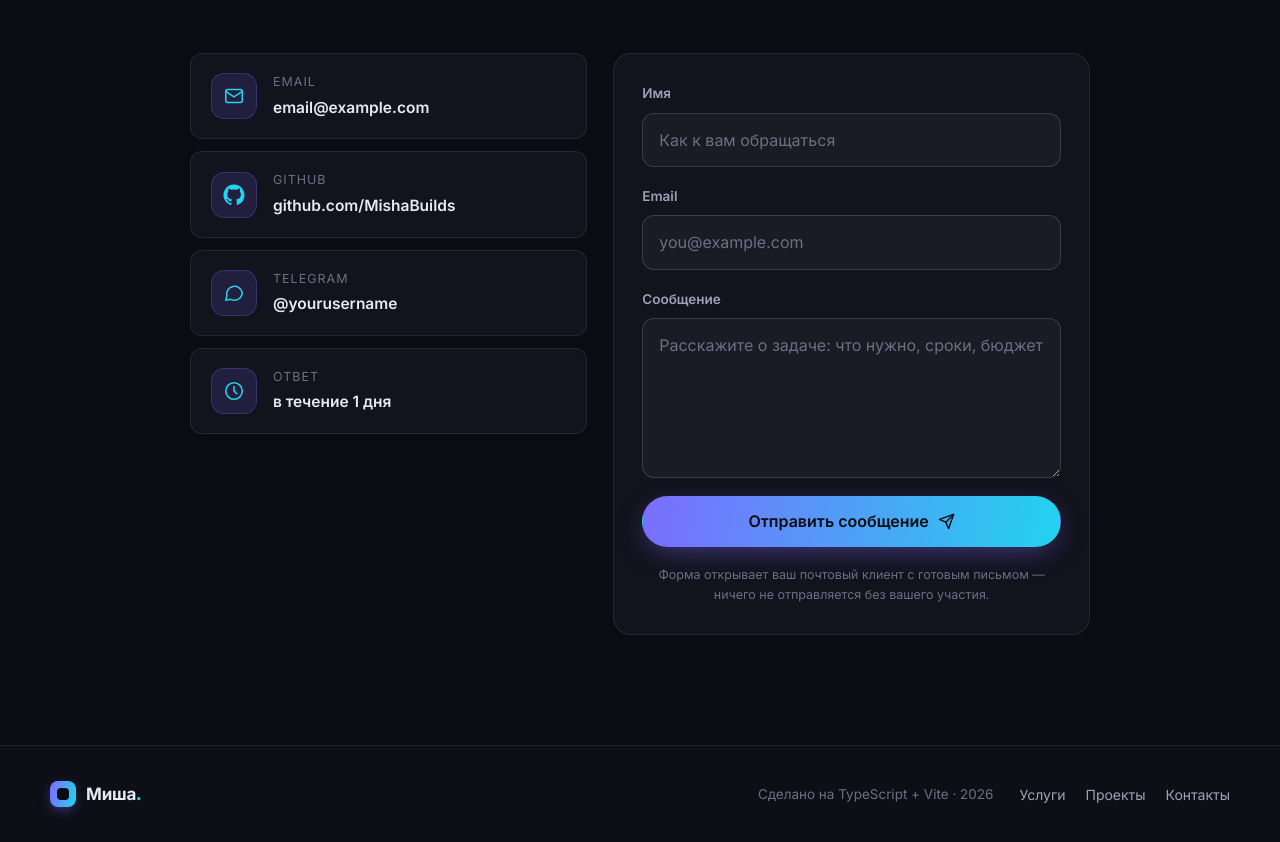
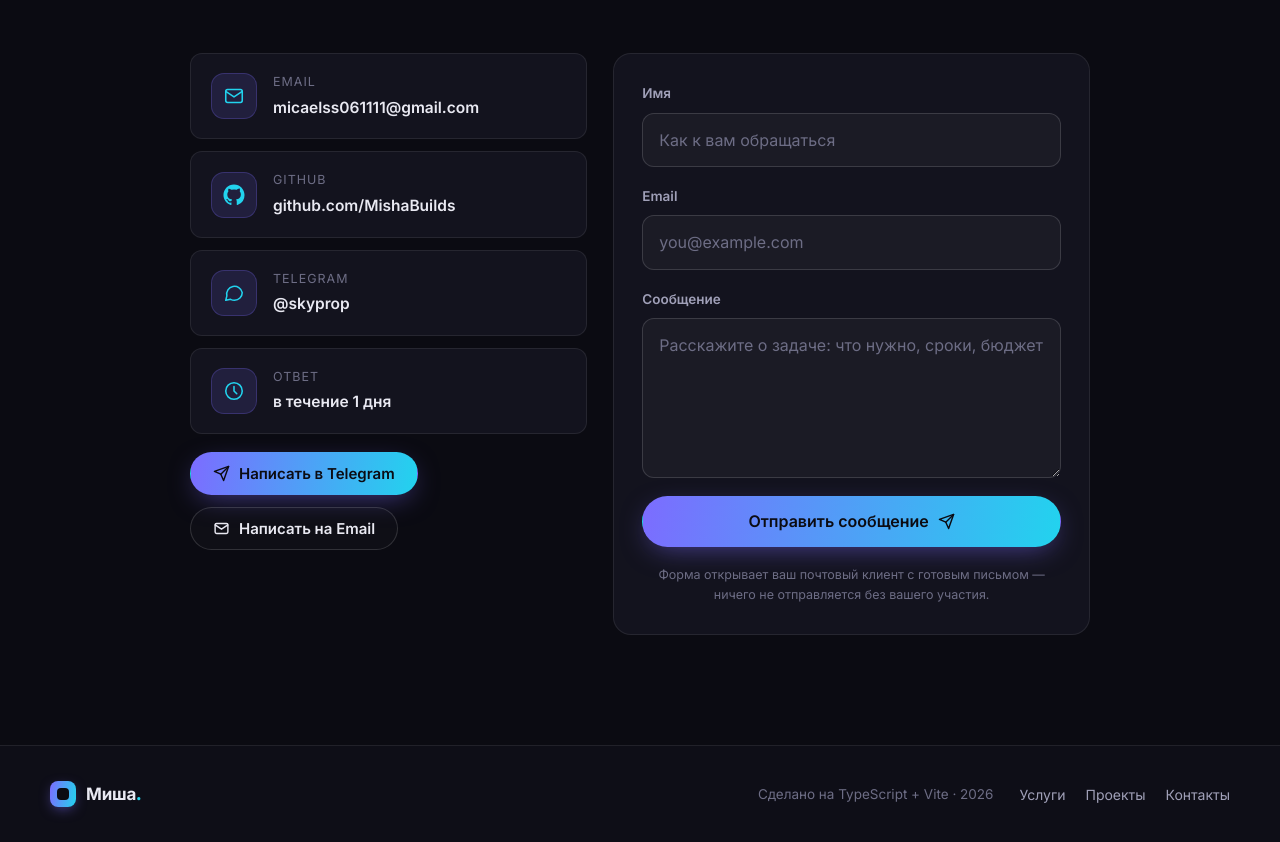
Before and after one commit to MishaBuilds/portfolio, a website built with Vite: page index.html in a window 1280 px wide. Shown: the part 8216-9058 px from the top of the page. Built offline with nearby package versions, Linux system fonts and the light colour scheme.

Commit message:
Add real contact information

```diff
--- a/index.html
+++ b/index.html
@@ -822,14 +822,13 @@
 
           <div class="contacts-grid">
             <div class="contacts-info reveal">
-              <!-- ЗАМЕНИТЕ на свои реальные контакты -->
-              <a class="contact-item" href="mailto:email@example.com">
+              <a class="contact-item" href="mailto:micaelss061111@gmail.com">
                 <span class="contact-icon" aria-hidden="true">
                   <svg viewBox="0 0 24 24" fill="none" stroke="currentColor" stroke-width="1.7" stroke-linecap="round" stroke-linejoin="round"><rect x="3" y="5" width="18" height="14" rx="2"/><path d="m3 7 9 6 9-6"/></svg>
                 </span>
                 <span class="contact-text">
                   <span class="contact-label">Email</span>
-                  <span class="contact-value">email@example.com</span>
+                  <span class="contact-value">micaelss061111@gmail.com</span>
                 </span>
               </a>
 
@@ -843,14 +842,13 @@
                 </span>
               </a>
 
-              <!-- ЗАМЕНИТЕ @username на свой Telegram -->
-              <a class="contact-item" href="https://t.me/yourusername" target="_blank" rel="noopener noreferrer">
+              <a class="contact-item" href="https://t.me/skyprop" target="_blank" rel="noopener noreferrer">
                 <span class="contact-icon" aria-hidden="true">
                   <svg viewBox="0 0 24 24" fill="none" stroke="currentColor" stroke-width="1.7" stroke-linecap="round" stroke-linejoin="round"><path d="M21 11.5a8.4 8.4 0 0 1-8.5 8.4c-1.5 0-3-.4-4.2-1L3 20l1.2-4.9A8.4 8.4 0 1 1 21 11.5Z"/></svg>
                 </span>
                 <span class="contact-text">
                   <span class="contact-label">Telegram</span>
-                  <span class="contact-value">@yourusername</span>
+                  <span class="contact-value">@skyprop</span>
                 </span>
               </a>
 
@@ -862,6 +860,17 @@
                   <span class="contact-label">Ответ</span>
                   <span class="contact-value">в течение 1 дня</span>
                 </span>
+              </div>
+
+              <div class="contacts-actions">
+                <a class="btn btn-primary" href="https://t.me/skyprop" target="_blank" rel="noopener noreferrer">
+                  <svg class="btn-icon" viewBox="0 0 24 24" aria-hidden="true" fill="none" stroke="currentColor" stroke-width="2" stroke-linecap="round" stroke-linejoin="round"><path d="m22 2-7 20-4-9-9-4Z"/><path d="M22 2 11 13"/></svg>
+                  Написать в Telegram
+                </a>
+                <a class="btn btn-outline" href="mailto:micaelss061111@gmail.com">
+                  <svg class="btn-icon" viewBox="0 0 24 24" aria-hidden="true" fill="none" stroke="currentColor" stroke-width="2" stroke-linecap="round" stroke-linejoin="round"><rect x="3" y="5" width="18" height="14" rx="2"/><path d="m3 7 9 6 9-6"/></svg>
+                  Написать на Email
+                </a>
               </div>
             </div>
 
--- a/src/main.ts
+++ b/src/main.ts
@@ -148,7 +148,7 @@ counters.forEach((counter) => counterObserver.observe(counter));
 /* ── Форма обратной связи → mailto ───────────────────── */
 const form = qs<HTMLFormElement>('#contactForm');
 const formError = qs<HTMLElement>('#formError');
-const CONTACT_EMAIL = 'email@example.com'; // ЗАМЕНИТЕ на свой email
+const CONTACT_EMAIL = 'micaelss061111@gmail.com';
 
 form?.addEventListener('submit', (event) => {
   event.preventDefault();
--- a/src/style.css
+++ b/src/style.css
@@ -1142,6 +1142,13 @@ a.contact-item:hover {
   font-size: 15.5px;
 }
 
+.contacts-actions {
+  display: flex;
+  flex-wrap: wrap;
+  gap: 12px;
+  margin-top: 6px;
+}
+
 .contact-form {
   background: var(--surface);
   border: 1px solid var(--border);
```
Also changed, not shown: README.md.
